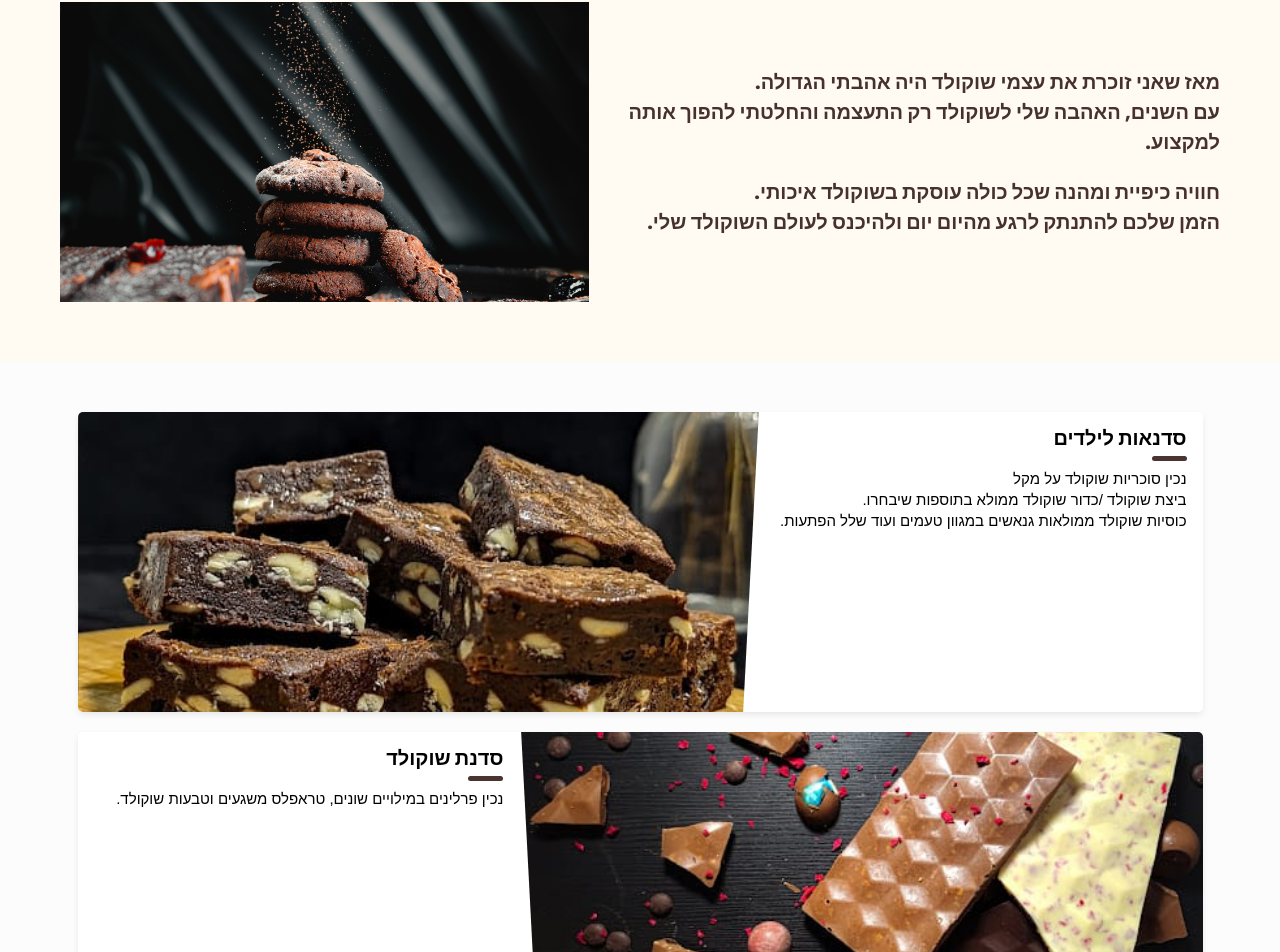
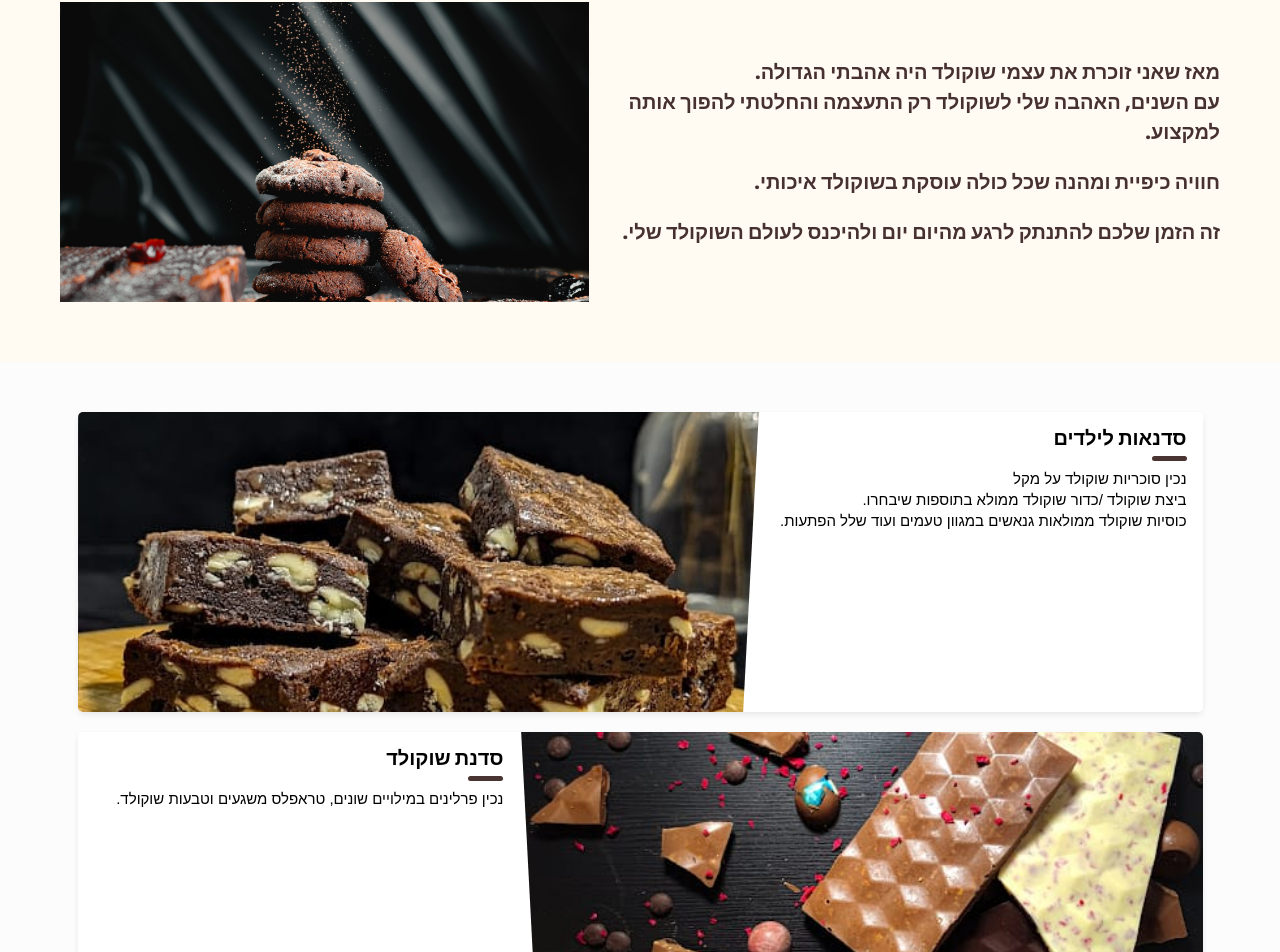
Before and after one commit to moransh4/RotemChocolatier, a React (Create React App) app: page / in a window 1280 px wide. Shown: the part 858-1810 px from the top of the page. Built offline with nearby package versions, Linux system fonts and the light colour scheme.

Commit message:
update html

```diff
--- a/src/components/Intro/Intro.js
+++ b/src/components/Intro/Intro.js
@@ -14,8 +14,8 @@ const Intro = () => {
             {/* <h1 className="title">TITLE</h1> */}
             <p className='text'>מאז שאני זוכרת את עצמי שוקולד היה אהבתי הגדולה.<br/>
                 עם השנים, האהבה שלי לשוקולד רק התעצמה והחלטתי להפוך אותה למקצוע.</p>
-            <p className='text'>חוויה כיפיית ומהנה שכל כולה עוסקת בשוקולד איכותי.<br/>
-                הזמן שלכם להתנתק לרגע מהיום יום ולהיכנס לעולם השוקולד שלי.</p>
+            <p className='text'>חוויה כיפיית ומהנה שכל כולה עוסקת בשוקולד איכותי.</p>
+            <p>זה הזמן שלכם להתנתק לרגע מהיום יום ולהיכנס לעולם השוקולד שלי.</p>
           </div>
        </div>
     </section>
```
